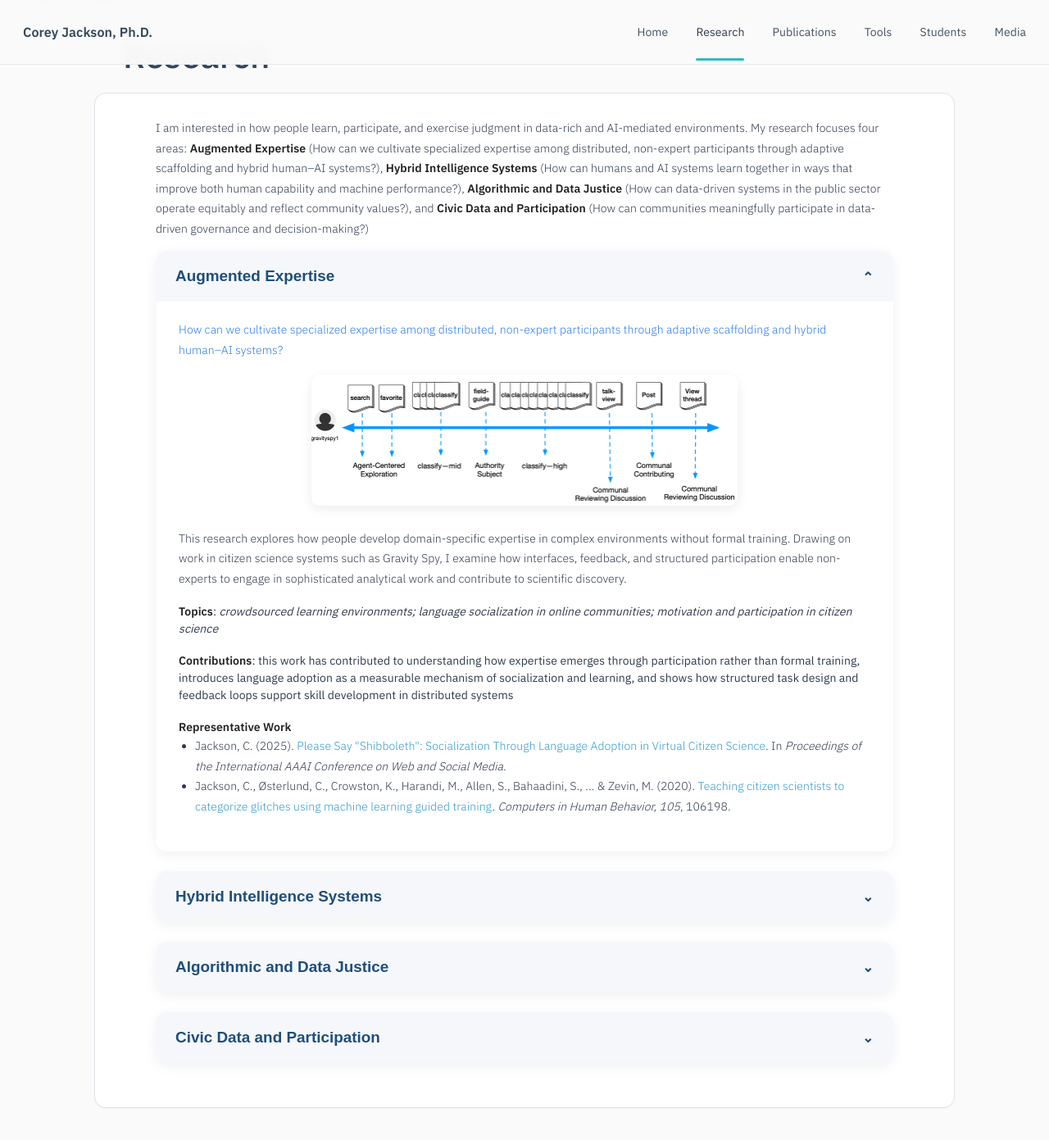
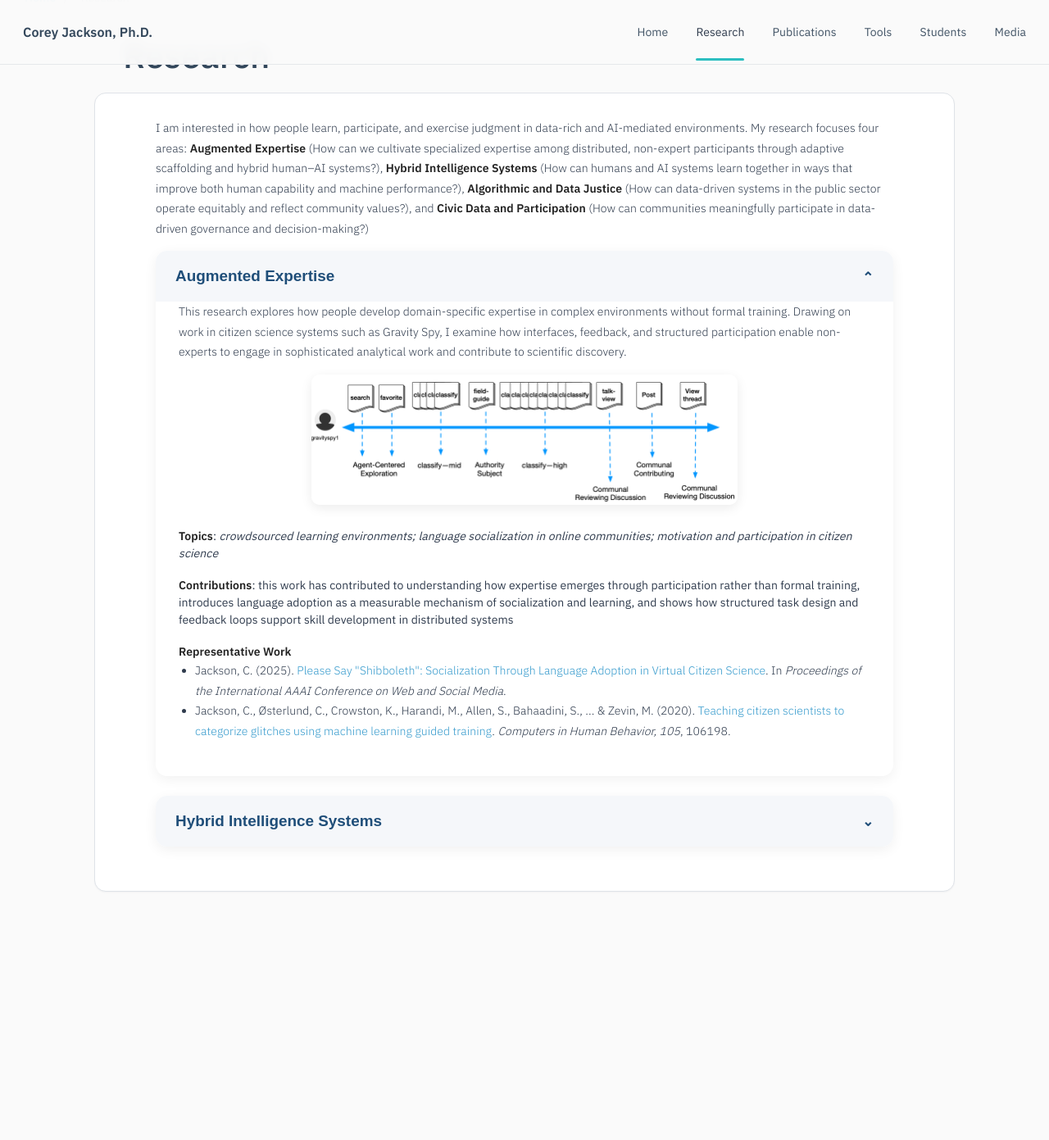
Before and after one commit to cjacks04/cjacks04.github.io, a Jekyll site: the page built from research.md, in a window 1280 px wide and 1400 px high, scrolled down 126 px. Shown: the top 1391 px of the window at 82% size. Built offline with Jekyll 4.4.1, drawn with Linux system fonts in a browser that asks for light colours; nearby versions of some CDN libraries; a style sheet for code colours, icons or effects is not loaded; after the commit the page ends 1262 px from its top, so only the background shows below that.

Commit message:
Simplify research accordion layout

```diff
--- a/research.md
+++ b/research.md
@@ -17,15 +17,12 @@ permalink: /research/
       <span>Augmented Expertise</span>
     </button>
     <div class="research-card-content">
-      <p class="research-question">
-        How can we cultivate specialized expertise among distributed, non-expert participants through adaptive scaffolding and hybrid human–AI systems?
+      <p>
+        This research explores how people develop domain-specific expertise in complex environments without formal training. Drawing on work in citizen science systems such as Gravity Spy, I examine how interfaces, feedback, and structured participation enable non-experts to engage in sophisticated analytical work and contribute to scientific discovery.
       </p>
       <div class="research-image">
         <img src="/assets/img/research/augment2.png" alt="The diagram for Gravity Spy data analysis" />
       </div>
-      <p>
-        This research explores how people develop domain-specific expertise in complex environments without formal training. Drawing on work in citizen science systems such as Gravity Spy, I examine how interfaces, feedback, and structured participation enable non-experts to engage in sophisticated analytical work and contribute to scientific discovery.
-      </p>
       <div class="research-section">
         <strong>Topics</strong>: <em>crowdsourced learning environments; language socialization in online communities; motivation and participation in citizen science</em>
       </div>
@@ -48,15 +45,12 @@ permalink: /research/
       <span>Hybrid Intelligence Systems</span>
     </button>
     <div class="research-card-content">
-      <p class="research-question">
-        How can humans and AI systems learn together in ways that improve both human capability and machine performance?
+      <p>
+        This work moves beyond traditional pipelines where humans simply label data for AI systems. Instead, I study co-learning environments where humans and algorithms iteratively improve one another, forming adaptive systems that evolve over time.
       </p>
       <div class="research-image">
         <img src="/assets/img/research/hybrid1.png" alt="Gravity Spy system interface" />
       </div>
-      <p>
-        This work moves beyond traditional pipelines where humans simply label data for AI systems. Instead, I study co-learning environments where humans and algorithms iteratively improve one another, forming adaptive systems that evolve over time.
-      </p>
       <div class="research-section">
         <strong>Topics</strong>: <em>citizen science and machine learning integration; machine-guided classification systems</em>
       </div>
@@ -68,66 +62,6 @@ permalink: /research/
         <ul>
           <li>Zevin, M., Jackson, C. B., Doctor, Z., Wu, Y., Østerlund, C., Johnson, L. C., ... & Téglás, B. (2024). <a href="https://link.springer.com/article/10.1140/epjp/s13360-023-04795-4" target="_blank" rel="noopener">Gravity Spy: lessons learned and a path forward</a>. <em>The European Physical Journal Plus, 139(1)</em>, 100.</li>
           <li>Østerlund, C., Crowston, K., Jackson, C. B., Wu, Y., Smith, A. O., & Katsaggelos, A. K. (2024). <a href="https://theoryandpractice.citizenscienceassociation.org/articles/10.5334/cstp.738" target="_blank" rel="noopener">Supporting Human and Machine Co-Learning in Citizen Science: Lessons From Gravity Spy</a>. <em>Citizen Science: Theory and Practice, 9(1)</em>.</li>
-        </ul>
-      </div>
-    </div>
-  </div>
-
-  <!-- ALGORITHMIC AND DATA JUSTICE -->
-  <div class="research-card collapsible-card">
-    <button class="research-card-toggle" type="button">
-      <span>Algorithmic and Data Justice</span>
-    </button>
-    <div class="research-card-content">
-      <p class="research-question">
-        How can data-driven systems in the public sector operate equitably and reflect community values?
-      </p>
-      <div class="research-image">
-        <img src="/assets/img/research/algorithm.png" alt="The interface for AI learning" />
-      </div>
-      <p>
-        This research examines how AI systems embed assumptions about fairness, legitimacy, and decision-making. It develops participatory approaches in which communities act as evaluators of algorithmic systems, bringing contextual knowledge and normative reasoning into oversight processes.
-      </p>
-      <div class="research-section">
-        <strong>Topics</strong>: <em>participatory AI auditing; public perceptions of data use</em>
-      </div>
-      <div class="research-section">
-        <strong>Contributions</strong>: this work reframes AI auditing as a participatory and socially grounded process; demonstrates the importance of normative reasoning in evaluating algorithmic systems; and bridges technical AI evaluation with community-centered perspectives on responsible AI practices
-      </div>
-      <div class="research-section">
-        <strong>Representative Work</strong>
-        <ul>
-          <li>Jackson, C., Ahmad, T., Raj, S. D., & Wu, N. (2026). <a href="https://camps.aptaracorp.com/ACM_PMS/PMS/ACM/PACMHCI/PACMHCIV10I2/3757/4a2969fe-ed4e-11f0-957d-16ffd757ba29/OUT/PACMHCIv10i2-3757.html" target="_blank" rel="noopener">Beyond Bias Detection: Community auditors and normative reasoning in AI oversight</a>. <em>Proceedings of the ACM on Human-Computer Interaction</em>.</li>
-        </ul>
-      </div>
-    </div>
-  </div>
-
-  <!-- CIVIC DATA -->
-  <div class="research-card collapsible-card">
-    <button class="research-card-toggle" type="button">
-      <span>Civic Data and Participation</span>
-    </button>
-    <div class="research-card-content">
-      <p class="research-question">
-        How can communities meaningfully participate in data-driven governance and decision-making?
-      </p>
-      <div class="research-image">
-        <img src="/assets/img/research/knowledge_map.png" alt="The interface for Knowledge Map" />
-      </div>
-      <p>
-        This work focuses on inequities in access to data and participation in civic processes. I study how environmental and public-sector data systems can better represent community knowledge, particularly in contexts of environmental justice and local decision-making.
-      </p>
-      <div class="research-section">
-        <strong>Topics</strong>: <em>environmental justice mapping; civic data representativeness; Knowledge Map (community data portal)</em>
-      </div>
-      <div class="research-section">
-        <strong>Contributions</strong>: this work identifies structural barriers to participation in civic data systems; develops models for understanding representativeness in community-generated data; designs systems that integrate community narratives with institutional data (See: <a href="https://connect.doit.wisc.edu/knowledge-map/" target="_blank" rel="noopener">)Knowledge Map</a>; designs systems that support third-sector knowledge of legislation
-      </div>
-      <div class="research-section">
-        <strong>Representative Work</strong>
-        <ul>
-          <li>Jeong, E., Jackson, C., Pandey, S., & Chen, K. (2026, April). <a href="https://dl.acm.org/doi/full/10.1145/3772318.3790756" target="_blank" rel="noopener">Seeing Like a Community: Public Perceptions of Data Use in Government</a>. In <em>Proceedings of the 2026 CHI Conference on Human Factors in Computing Systems.</em></li>
         </ul>
       </div>
     </div>
```
